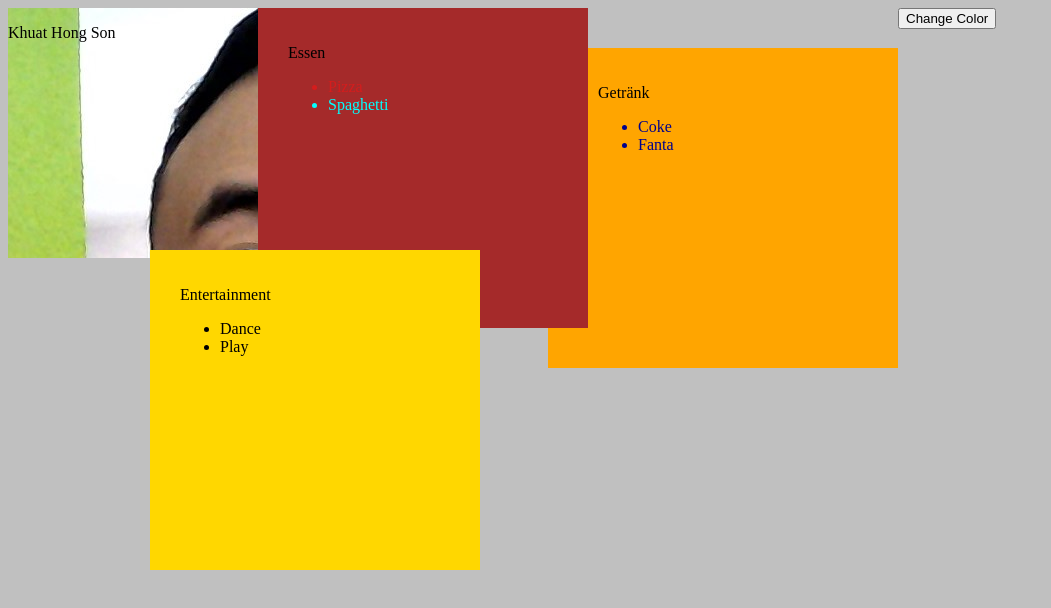
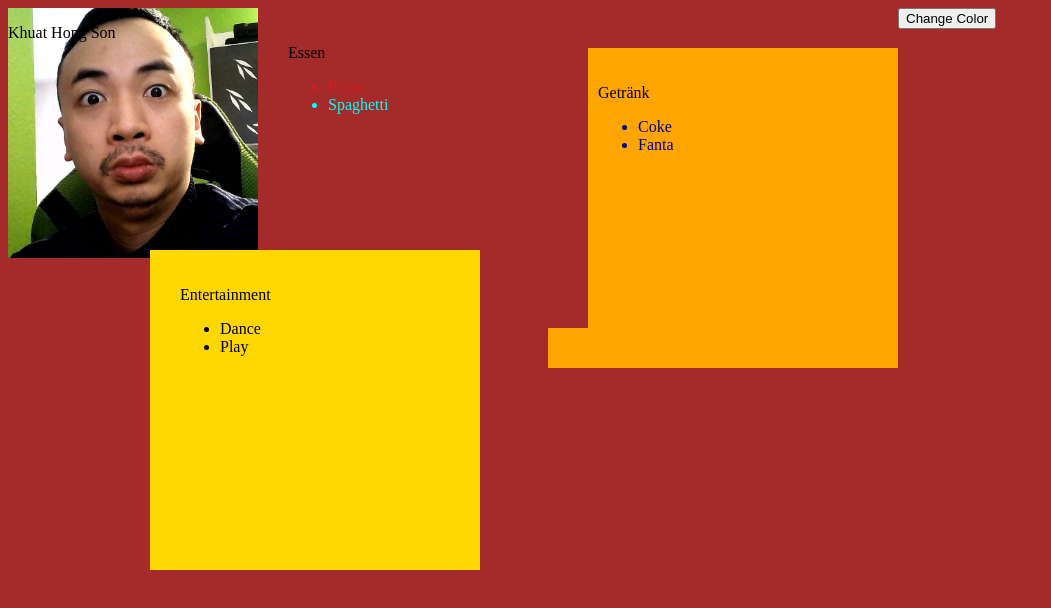
Before and after one commit to Seryclean/HomeworkWebsite, a website: page index.html in a window 1280 px wide. Shown: the whole page, without its empty margins (0-1051 px from the left). Drawn offline with nearby package versions, Linux system fonts and the light colour scheme; files that its build step writes are made by us from their sources.

Commit message:
themoreyouknow

```diff
--- a/index.html
+++ b/index.html
@@ -11,10 +11,10 @@
 
 </head>
 
-<body class="newcolor">
+<body>
     <button id="bt">Change Color</button>
 
-    <div class="box_image1">
+<div class="box_image1">
         <p>Khuat Hong Son</p>
     </div>
     <div class="box">
--- a/styles.scss
+++ b/styles.scss
@@ -1,28 +1,31 @@
 $bgcolor: silver;
 $color:#d41d1d;
+
 head {
      width: 150px;
      height: 150px;
      background-color: none;
      position: fixed;
      float: left;
-    }
+}
 
 body {
-    background-color: black;
+    background-color: brown;
 }
-.newcolor{
+body.newcolor{
     background-color:$bgcolor;
 }
-    .box_image1{
+.box_image1 {
     width: 250px;
     height: 250px;
     background-image:url(anhanh.jpg);
     background-repeat: no-repeat;
+    background-size: cover;
     position:relative;
     float: left;
     padding: left;
-    }
+}
+
     .box {
         width: 250px;
         height: 250px;
```
